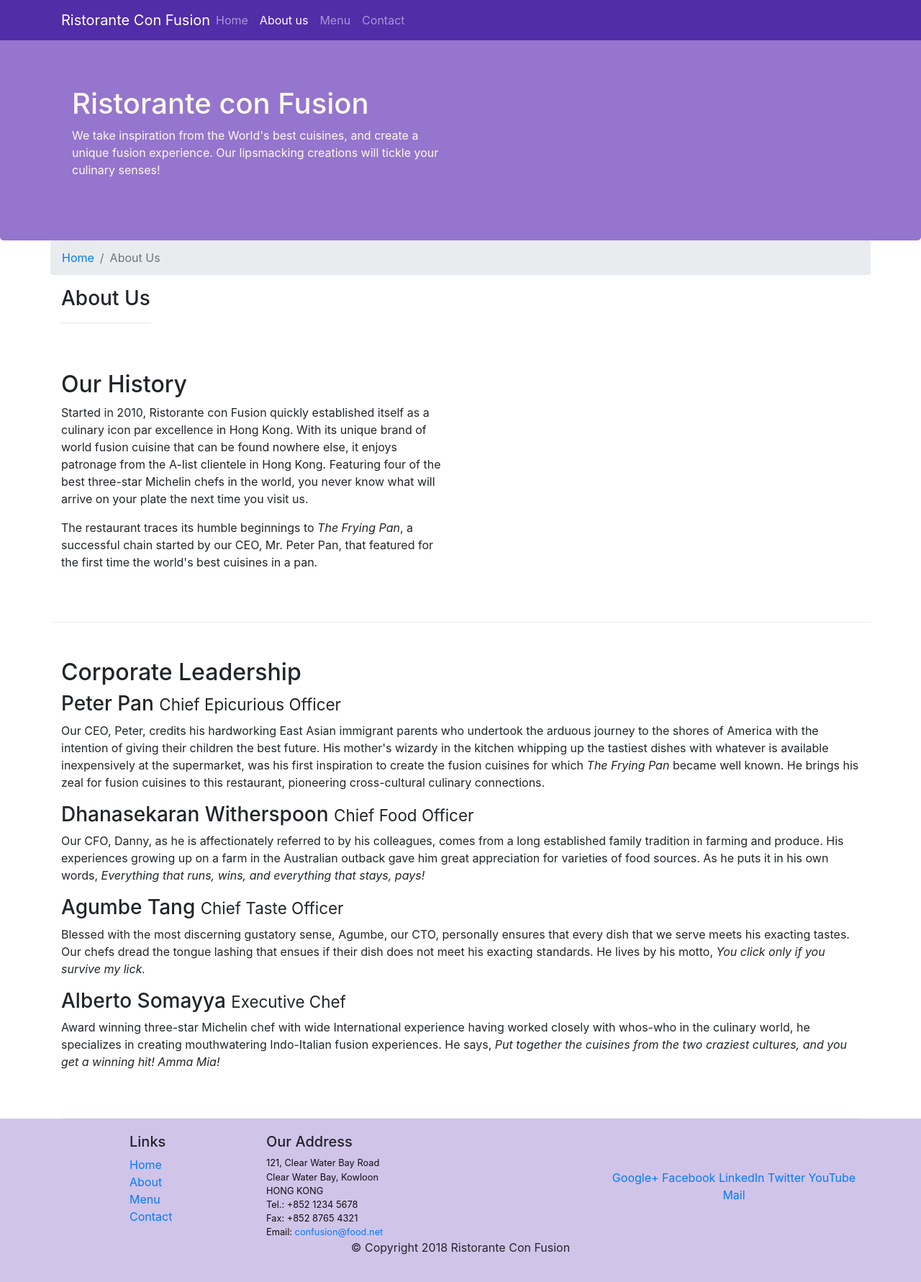
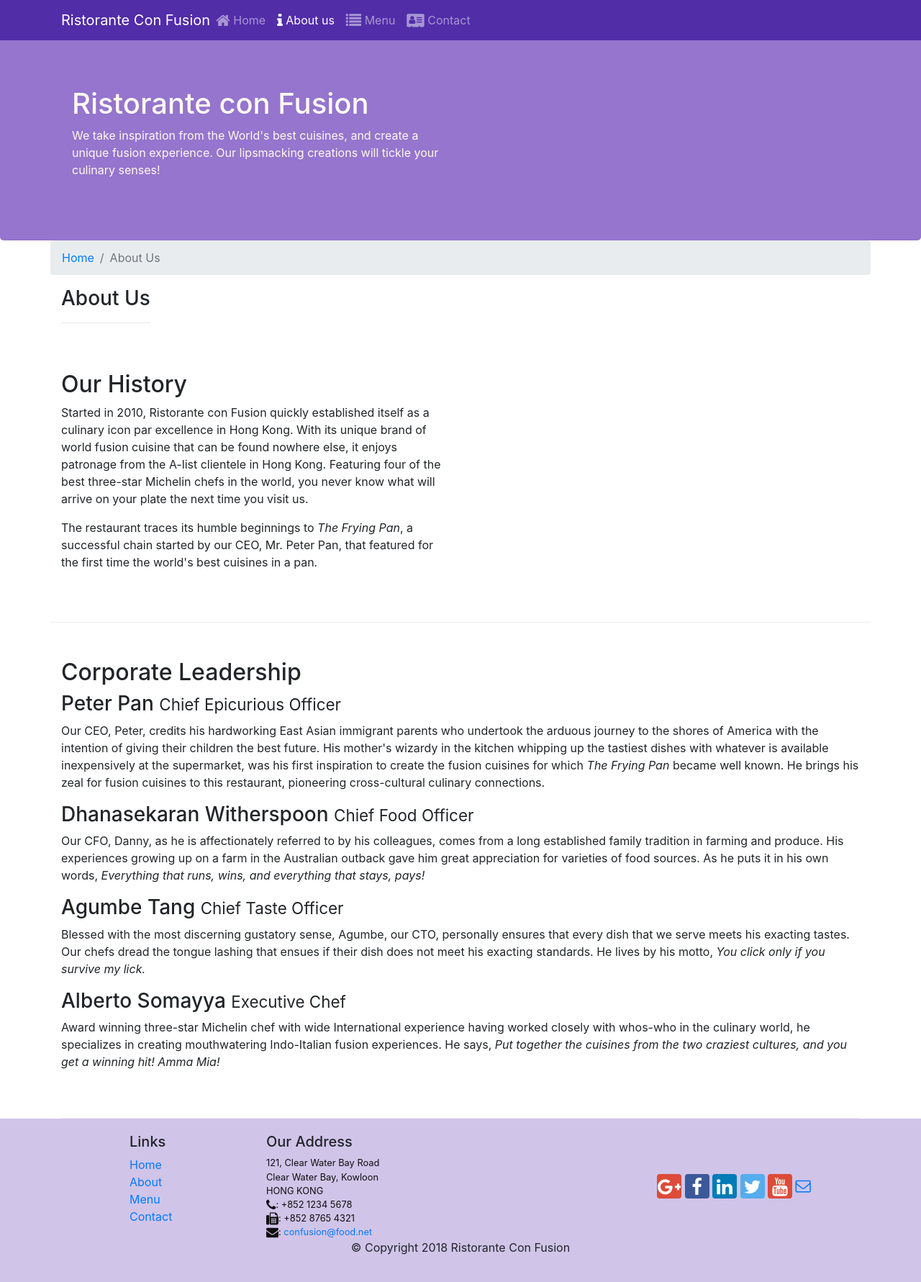
Before and after one commit to HydrogenChloride/Learning-Full-Stack-Web-Development, a website: page aboutus.html in a window 1280 px wide. Shown: the whole page at 72% size. Drawn offline with nearby package versions, Linux system fonts and the light colour scheme.

Commit message:
Icon Fonts

```diff
--- a/aboutus.html
+++ b/aboutus.html
@@ -8,6 +8,8 @@
      <meta http-equiv="x-ua-compatible" content="ie=edge">
 
      <!-- Bootstrap CSS -->
+     <link rel="stylesheet" href="node_modules/font-awesome/css/font-awesome.min.css">
+     <link rel="stylesheet" href="node_modules/bootstrap-social/bootstrap-social.css">
      <link rel="stylesheet" href="node_modules/bootstrap/dist/css/bootstrap.min.css">
      <link rel="stylesheet" href="css/style.css">
 
@@ -24,10 +26,10 @@
             <a class="navbar-brand mr-auto" href="#"> Ristorante Con Fusion</a>
             <div class="collapse navbar-collapse" id="Navbar">
                 <ul class="navbar-nav mr-auto">
-                    <li class="nav-item"><a class="nav-link" href="./index.html">Home</a></li>
-                    <li class="nav-item active"><a class="nav-link" href="">About us</a></li>
-                    <li class="nav-item"><a class="nav-link" href="#">Menu</a></li>
-                    <li class="nav-item"><a class="nav-link" href="#">Contact</a></li>
+                    <li class="nav-item"><a class="nav-link" href="./index.html"><span class="fa fa-home fa-lg"></span> Home</a></li>
+                    <li class="nav-item active"><a class="nav-link" href=""><span class="fa fa-info fa-lg"></span> About us</a></li>
+                    <li class="nav-item"><a class="nav-link" href="#"><span class="fa fa-list fa-lg"></span> Menu</a></li>
+                    <li class="nav-item"><a class="nav-link" href="#"><span class="fa fa-address-card fa-lg"></span> Contact</a></li>
                 </ul>
             </div>
         </div>
@@ -103,19 +105,20 @@
 		              121, Clear Water Bay Road<br>
 		              Clear Water Bay, Kowloon<br>
 		              HONG KONG<br>
-		              Tel.: +852 1234 5678<br>
-		              Fax: +852 8765 4321<br>
-		              Email: <a href="mailto:confusion@food.net">confusion@food.net</a>
+		              <i class="fa fa-phone fa-lg"></i>: +852 1234 5678<br>
+		              <i class="fa fa-fax fa-lg"></i>: +852 8765 4321<br>
+		              <i class="fa fa-envelope fa-lg"></i>:
+                      <a href="mailto:confusion@food.net">confusion@food.net</a>
 		           </address>
                 </div>
                 <div class="col-12 col-sm-4 align-self-center">
                     <div class="text-center">
-                        <a href="http://google.com/+">Google+</a>
-                        <a href="http://www.facebook.com/profile.php?id=">Facebook</a>
-                        <a href="http://www.linkedin.com/in/">LinkedIn</a>
-                        <a href="http://twitter.com/">Twitter</a>
-                        <a href="http://youtube.com/">YouTube</a>
-                        <a href="mailto:">Mail</a>
+                        <a class="btn btn-social-icon btn-google" href="http://google.com/+"><i class="fa fa-google-plus fa-lg"></i></a>
+                        <a class="btn btn-social-icon btn-facebook" href="http://www.facebook.com/profile.php?id="><i class="fa fa-facebook fa-lg"></i></a>
+                        <a class="btn btn-social-icon btn-linkedin" href="http://www.linkedin.com/in/"><i class="fa fa-linkedin fa-lg"></i></a>
+                        <a class="btn btn-social-icon btn-twitter" href="http://twitter.com/"><i class="fa fa-twitter fa-lg"></i></a>
+                        <a class="btn btn-social-icon btn-google" href="http://youtube.com/"><i class="fa fa-youtube fa-lg"></i></a>
+                        <a hclass="btn btn-social-icon" href="mailto:"><i class="fa fa-envelope-o fa-lg"></i></a>
                     </div>
                 </div>
            </div>
--- a/package.json
+++ b/package.json
@@ -15,6 +15,8 @@
   },
   "dependencies": {
     "bootstrap": "^4.0.0",
+    "bootstrap-social": "^5.1.1",
+    "font-awesome": "^4.7.0",
     "jquery": "^3.3.1",
     "popper.js": "^1.12.9"
   }
```
Also changed, not shown: index.html (+16 -13 lines), 1 other file.
